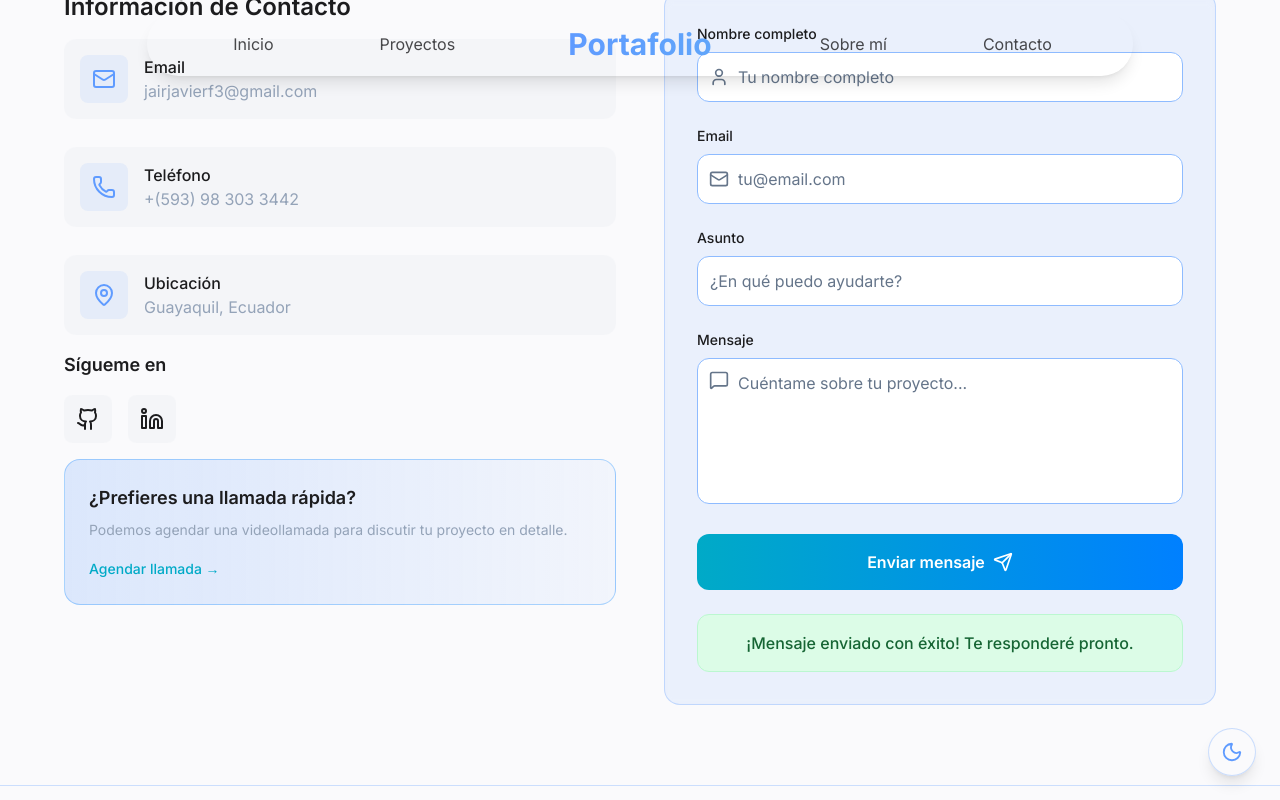
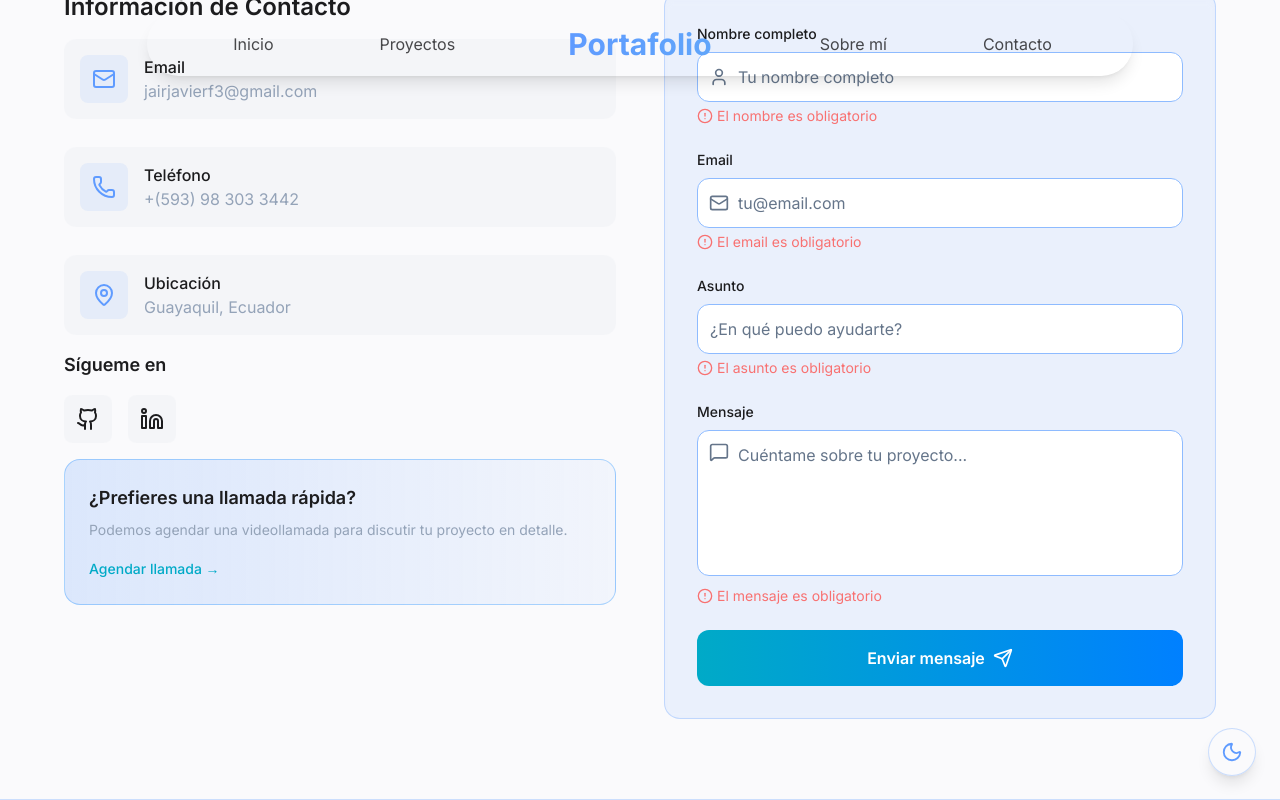
Before and after one commit to Jairdevv/portfolio, a React (Vite) app: page / in a window 1280 px wide. Both pictures are taken after a click on the button "Enviar mensaje". Shown: the part 2554-3354 px from the top of the page. Built offline with nearby package versions, Linux system fonts and the light colour scheme.

Commit message:
feat: create formcontact component

```diff
--- a/src/components/ui/FormContact.jsx
+++ b/src/components/ui/FormContact.jsx
@@ -1,5 +1,5 @@
 import { useEffect, useState } from "react"
-import { Send, Mail, User, MessageSquare } from 'lucide-react';
+import { Send, Mail, User, MessageSquare, AlertCircle } from 'lucide-react';
 import emailjs from '@emailjs/browser';
 
 
@@ -13,6 +13,8 @@ const FormContact = () => {
   })
   const [isSubmitting, setIsSubmitting] = useState(false)
   const [submitStatus, setSubmitStatus] = useState(null)
+  const [errors, setErrors] = useState({});
+
 
   useEffect(() => {
     if (submitStatus) {
@@ -40,6 +42,25 @@ const FormContact = () => {
   const handleSubmit = async (e) => {
     e.preventDefault()
     setIsSubmitting(true)
+
+    const newErrors = {};
+    if (!formData.name.trim()) newErrors.name = "El nombre es obligatorio";
+
+    if (!formData.email.trim()) { newErrors.email = "El email es obligatorio" }
+    else if (!/^[^\s@]+@[^\s@]+\.[^\s@]+$/.test(formData.email)) {
+      newErrors.email = "Por favor ingresa un email válido"
+    };
+
+    if (!formData.subject.trim()) newErrors.subject = "El asunto es obligatorio";
+    if (!formData.message.trim()) newErrors.message = "El mensaje es obligatorio";
+
+    if (Object.keys(newErrors).length > 0) {
+      setErrors(newErrors);
+      setIsSubmitting(false);
+      return;
+    }
+
+    setErrors({});
     try {
       const response = await emailjs.send(EMAILJS_SERVICE_ID, EMAILJS_TEMPLATE_ID, formData, EMAILJS_PUBLIC_KEY);
       console.log("SUCCESS!", response.status, response.text);
@@ -72,6 +93,12 @@ const FormContact = () => {
               placeholder="Tu nombre completo"
             />
           </div>
+          {errors.name && (
+            <div className="flex items-center gap-1 mt-1 text-red-400 text-sm">
+              <AlertCircle className="w-4 h-4" />
+              <span>{errors.name}</span>
+            </div>
+          )}
         </div>
 
         <div>
@@ -90,6 +117,12 @@ const FormContact = () => {
               placeholder="tu@email.com"
             />
           </div>
+          {errors.email && (
+            <div className="flex items-center gap-1 mt-1 text-red-400 text-sm">
+              <AlertCircle className="w-4 h-4" />
+              <span>{errors.email}</span>
+            </div>
+          )}
         </div>
 
         <div>
@@ -105,6 +138,12 @@ const FormContact = () => {
             className="w-full px-3 py-3 bg-background-card border rounded-xl focus:ring-2 focus:ring-primary-80 focus:border-primary outline-none transition-all duration-200 text-foreground placeholder-placeholder border-border-input"
             placeholder="¿En qué puedo ayudarte?"
           />
+          {errors.subject && (
+            <div className="flex items-center gap-1 mt-1 text-red-400 text-sm">
+              <AlertCircle className="w-4 h-4" />
+              <span>{errors.subject}</span>
+            </div>
+          )}
         </div>
 
         <div>
@@ -123,6 +162,12 @@ const FormContact = () => {
               placeholder="Cuéntame sobre tu proyecto..."
             />
           </div>
+          {errors.message && (
+            <div className="flex items-center gap-1 mt-1 text-red-400 text-sm">
+              <AlertCircle className="w-4 h-4" />
+              <span>{errors.message}</span>
+            </div>
+          )}
         </div>
 
         <button
@@ -145,7 +190,7 @@ const FormContact = () => {
 
         {/* Mensaje de estado */}
         {submitStatus && (
-          <div className={`p-4 rounded-xl text-center font-medium ${submitStatus === 'success'
+          <div className={`p-4 rounded-xl text-center font-medium transition-all ${submitStatus === 'success'
             ? 'bg-green-100 text-green-800 border border-green-200'
             : 'bg-red-100 text-red-800 border border-red-200'
             }`}>
```
